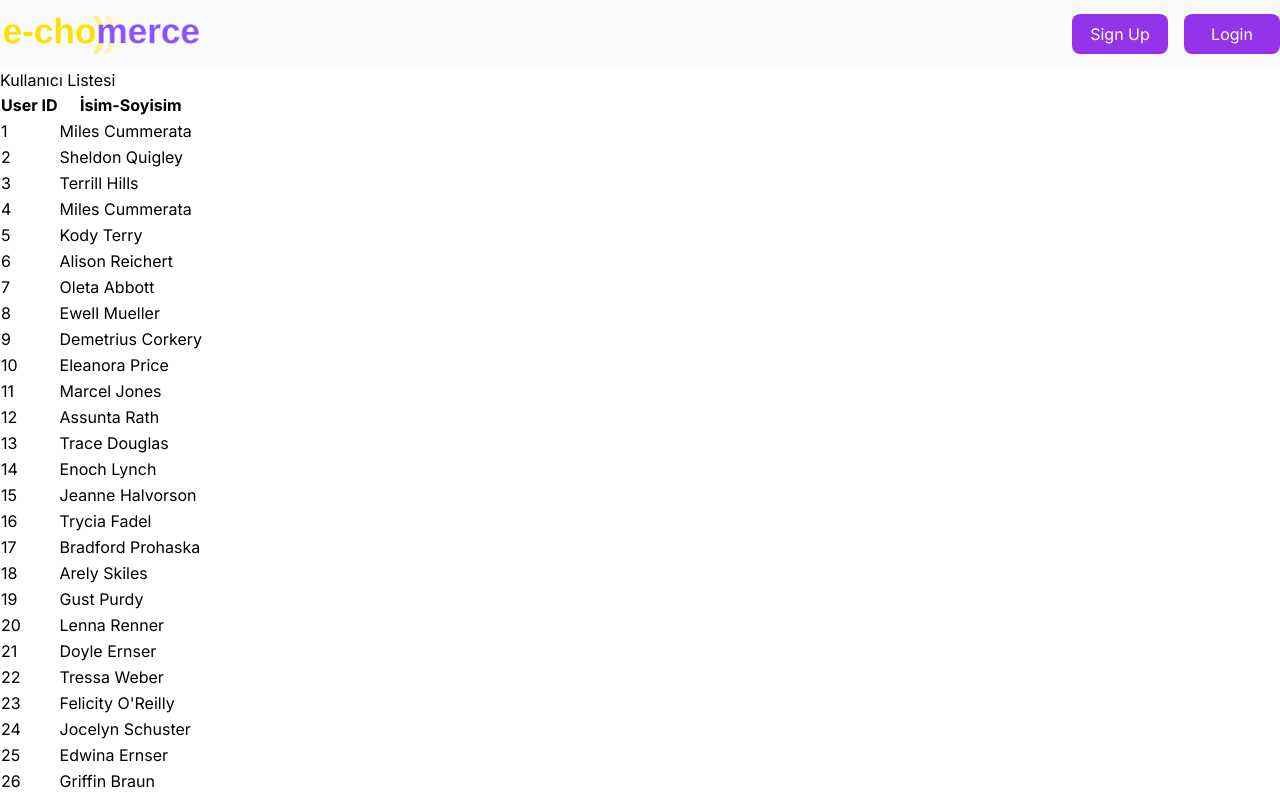
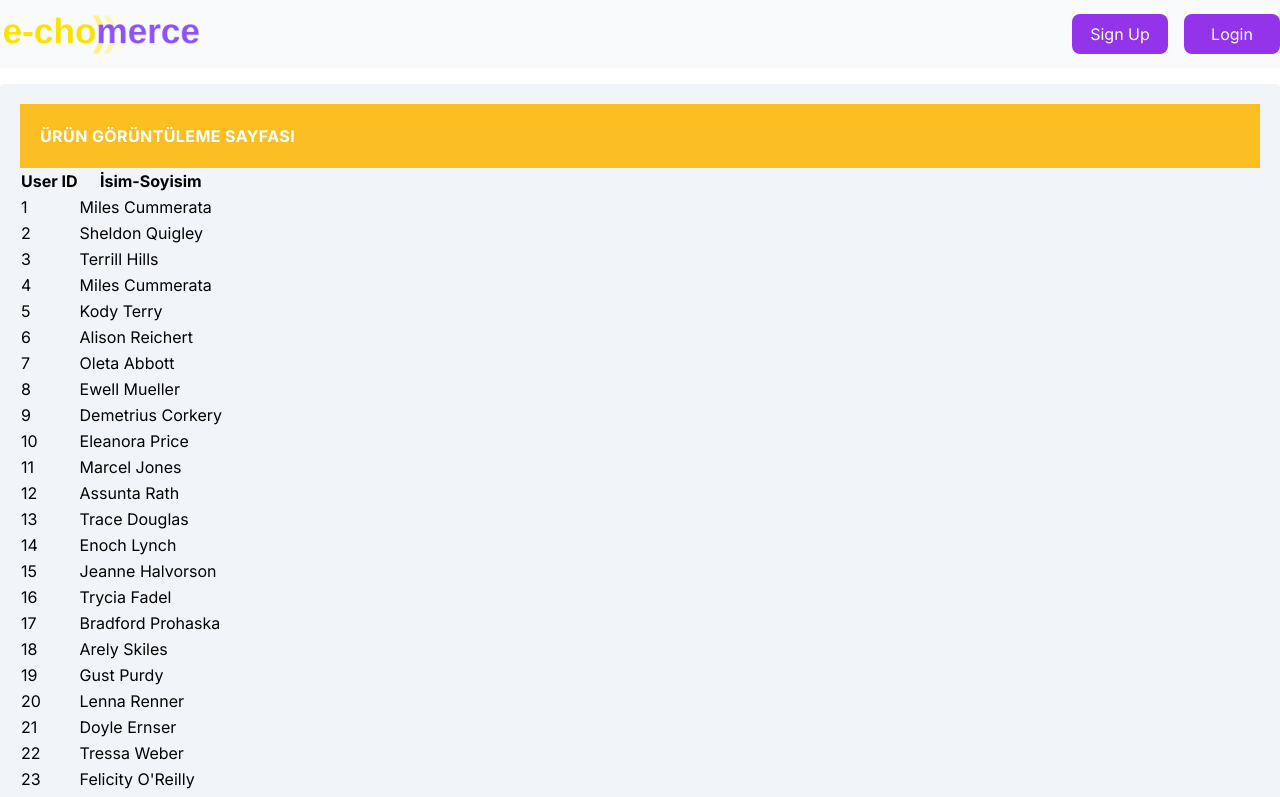
Before and after one commit to ozlemkayasaroglu/myecommerce, a Next.js app: page /users in a window 1280 px wide. Shown: the top 797 px of the page. Built offline with nearby package versions, Linux system fonts and the light colour scheme; data requests are answered from the project's data file.

Commit message:
users ui

```diff
--- a/app/users/page.js
+++ b/app/users/page.js
@@ -26,9 +26,14 @@ export default function UserList() {
   }, []);
 
   return (
-    <div>
-      <h1>Kullanıcı Listesi</h1>
-
+    <div className="container mx-auto p-5 bg-slate-100 border-slate-300 rounded m-4">
+      <div className="flex space-x-4 bg-amber-400 ">
+        <h1 className="space-x-4 bg-amber-400 hover:bg-amber-300 p-5">
+          <p className="text-white text-m block uppercase tracking-wide font-bold">
+            Ürün Görüntüleme Sayfası
+          </p>
+        </h1>
+      </div>
       {loading ? (
         <p>Veriler yükleniyor...</p>
       ) : (
```
